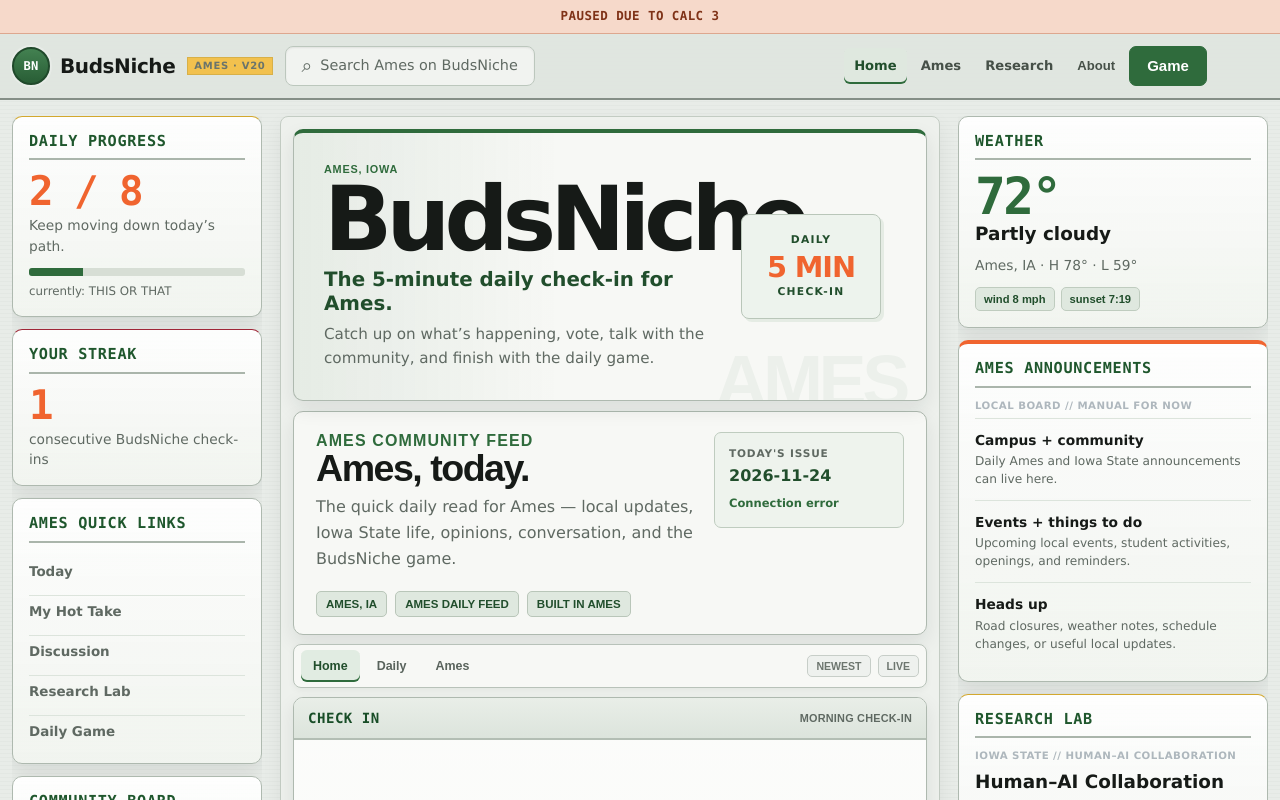
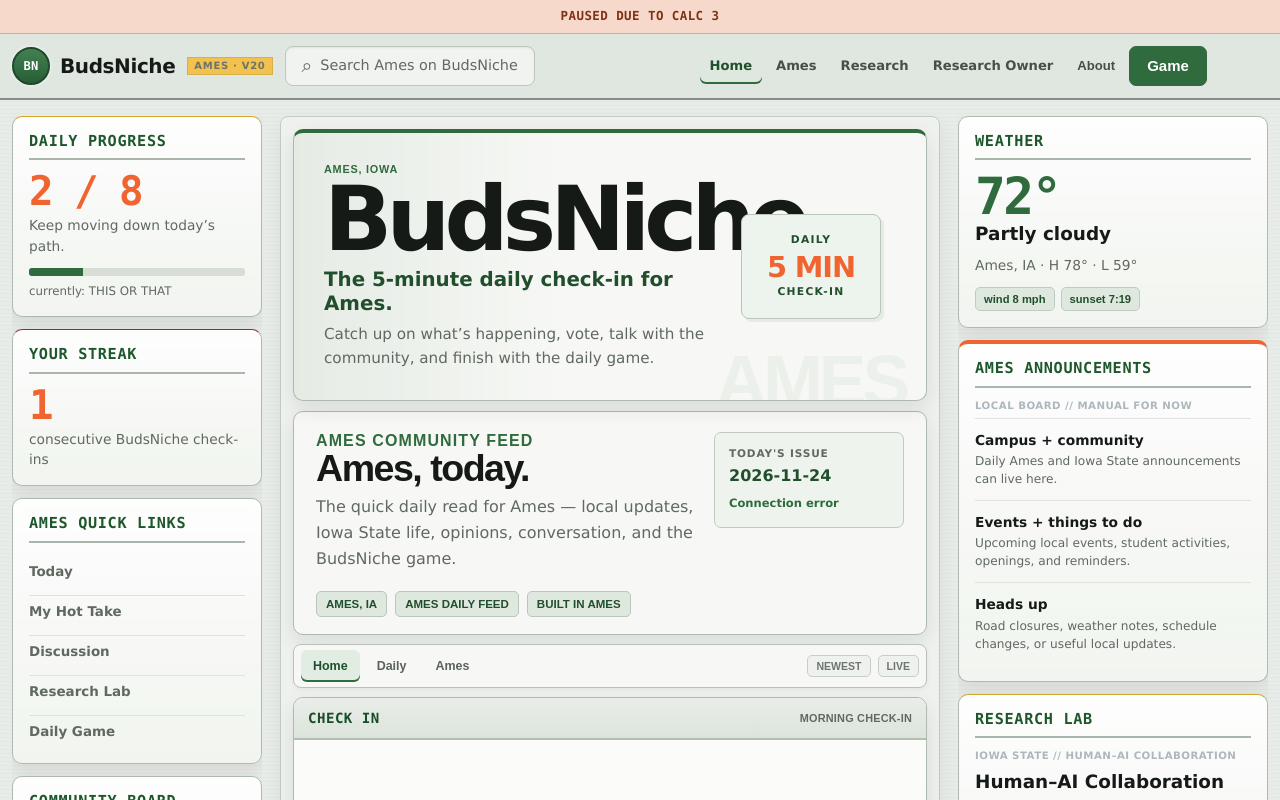
Before and after one commit to BudsNiche/BudsNiche_0.5, a plain HTML site: page index.html in a window 1280 px wide. Shown: the top 800 px of the page. Drawn offline with Linux system fonts and the light colour scheme; no server answers.

Commit message:
Link Research Owner login from BudsNiche homepage

```diff
--- a/index.html
+++ b/index.html
@@ -32,6 +32,7 @@
       <a class="header-link active" href="#top">Home</a>
       <a class="header-link" href="#ames-announcements">Ames</a>
       <a class="header-link" href="research.html">Research</a>
+      <a class="header-link" href="/api/research-owner">Research Owner</a>
       <button class="header-link" type="button" data-modal="whyModal">About</button>
       <button class="header-button primary" id="topGameButton" type="button">Game</button>
     </nav>
@@ -54,6 +55,7 @@
       <a href="#ames-announcements" data-drawer-close>Ames Announcements</a>
       <a href="#discussion" data-drawer-close>Discussion</a>
       <a href="research.html">Research Lab</a>
+      <a href="/api/research-owner">Research Owner</a>
       <a href="#game-launch" data-drawer-close>Daily Game</a>
       <button type="button" data-modal="feedbackModal" data-drawer-close>Feedback</button>
     </div>
```
